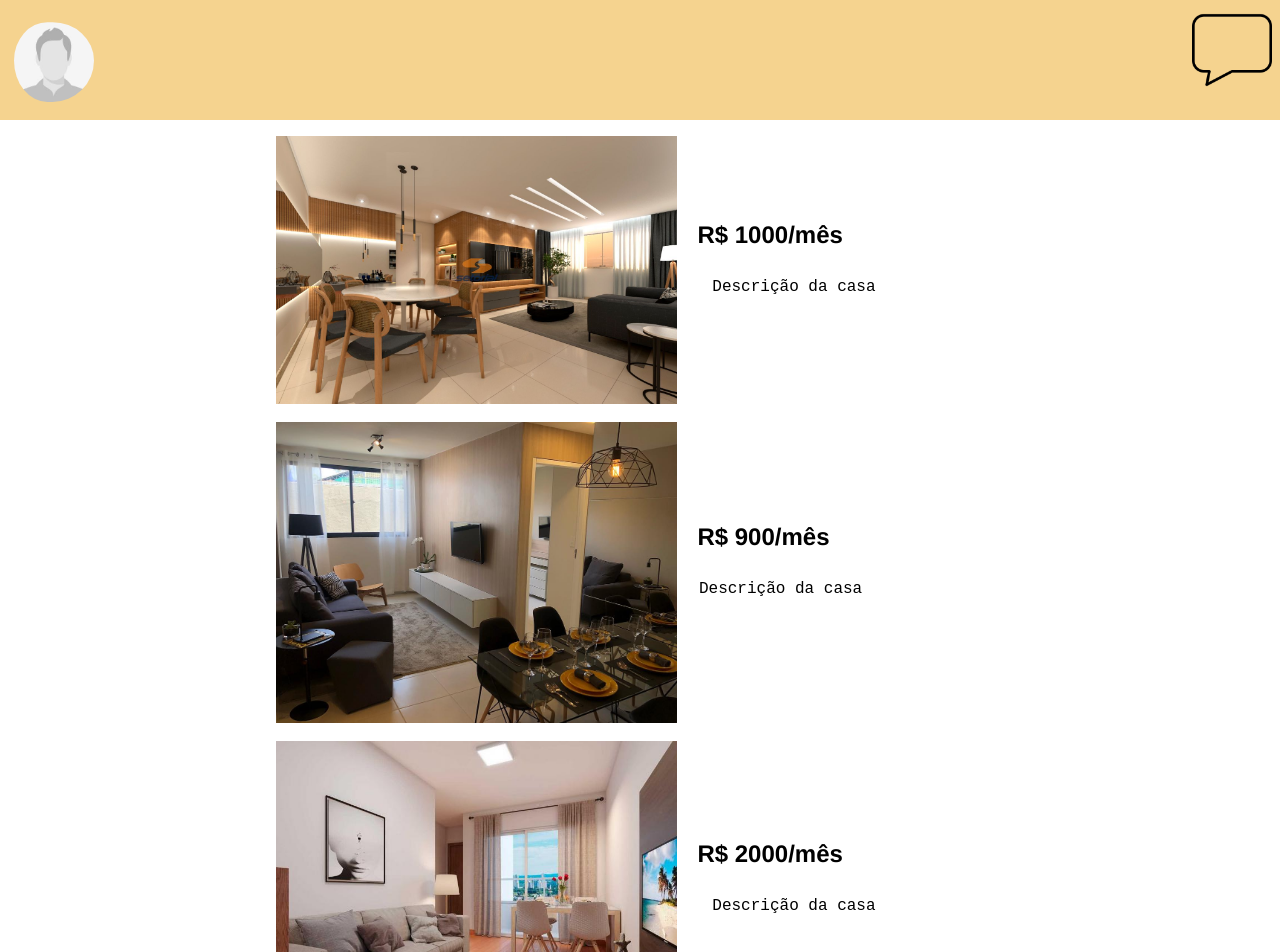
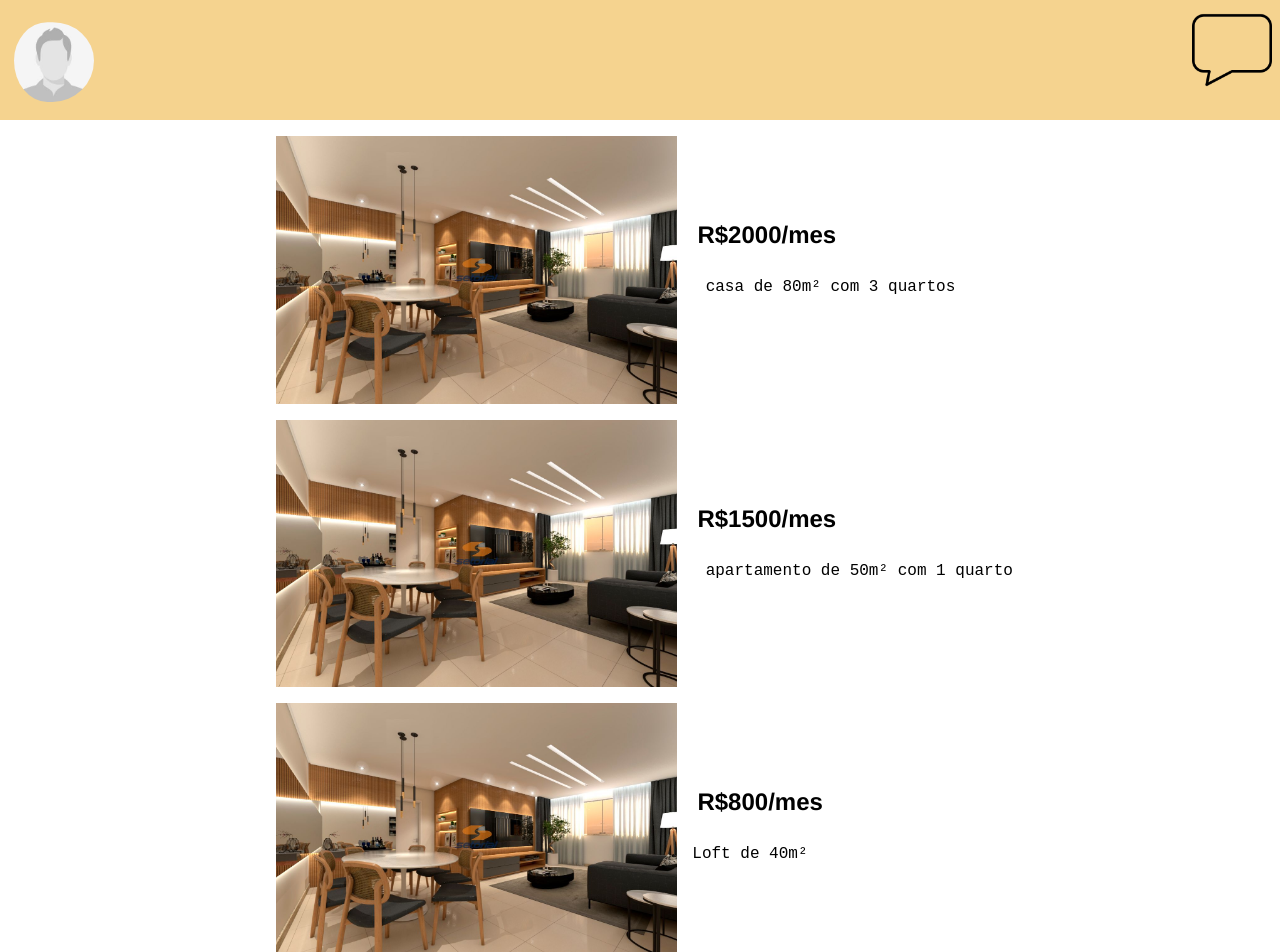
Before and after one commit to dsm-cefet-rj/trabalho2021-1-grupo-8, a React (Create React App) app in the folder frontend/: page /imoveis in a window 1280 px wide. Shown: the top 952 px of the page. Built offline with nearby package versions, Linux system fonts and the light colour scheme; data requests are answered from the project's data file; a web font is replaced by a local one.

Commit message:
adicionando API

```diff
--- a/frontend/src/components/Imoveis/ListaDeImoveis.js
+++ b/frontend/src/components/Imoveis/ListaDeImoveis.js
@@ -1,36 +1,28 @@
 import "./imoveis.css";
-
+import { useEffect, useState } from "react";
+import axios from "axios";
 
 export default function ListaDeImoveis() {
+
+  const [imovel, setImovel] = useState([]);
+  useEffect(() => {
+    axios.get("http://localhost:5000/imoveis").then((response) => {
+      setImovel(response.data);
+    });
+  }, []);
   return (
     <div>
-      <ul>
-        <a href="/descImovel">
+      {imovel.map((imovel)=>(
+        <ul>
+          <a href="/descImovel">
           <li className="lista">
             <img className="img" src="Apartamento1.jpg" />
-            <h2>R$ 1000/mês</h2>
-            <p>Descrição da casa</p>
+            <h2>{imovel.preço}</h2>
+            <p>{imovel.desc}</p>
           </li>
         </a>
-        <br />
-
-        <a href="">
-          <li className="lista">
-            <img className="img" src="apartamento2.jpg" />
-            <h2>R$ 900/mês</h2>
-            <p>Descrição da casa</p>
-          </li>
-        </a>
-        <br />
-
-        <a href="">
-          <li className="lista">
-            <img className="img" src="apartamento3.jpg" />
-            <h2>R$ 2000/mês</h2>
-            <p>Descrição da casa</p>
-          </li>
-        </a>
-      </ul>
+        </ul>
+      ))}
     </div>
   );
 }
```
